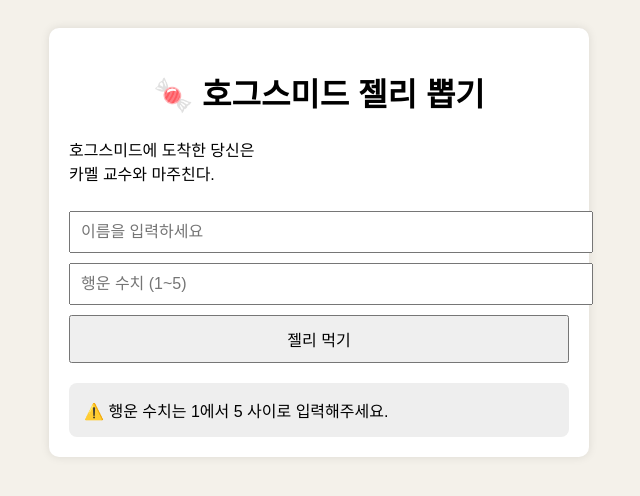
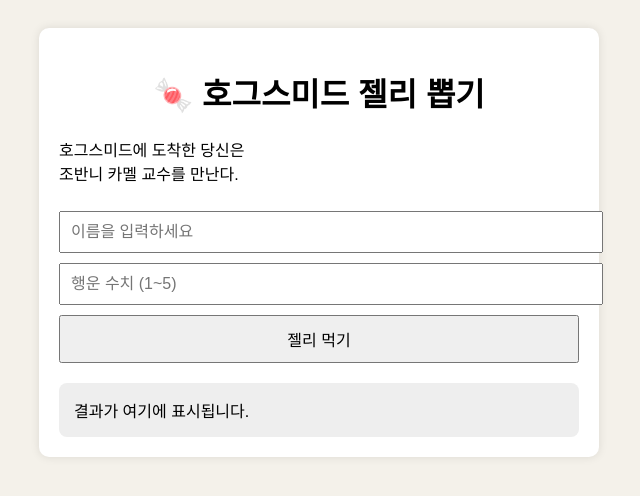
Before and after one commit to lovelmk0627-byte/hogsmeade-jelly, a plain HTML site: page index.html in a window 1280 px wide. Both pictures are taken after a click on the button "젤리 먹기". Shown: the whole page, without its empty margins (321-961 px from the left). Drawn offline with Linux system fonts and the light colour scheme.

Commit message:
Update index.html

```diff
--- a/index.html
+++ b/index.html
@@ -12,7 +12,7 @@
     .box {
       background: white;
       padding: 20px;
-      max-width: 500px;
+      max-width: 520px;
       margin: auto;
       border-radius: 10px;
       box-shadow: 0 0 10px rgba(0,0,0,0.1);
@@ -41,7 +41,7 @@
 
   <p>
     호그스미드에 도착한 당신은<br>
-    카멜 교수와 마주친다.
+    조반니 카멜 교수를 만난다.
   </p>
 
   <input type="text" id="name" placeholder="이름을 입력하세요">
@@ -85,21 +85,21 @@
   5: [0, 5, 60, 35]
 };
 
-// 카멜 교수 대사
+// 카멜 교수 대사 (최종본)
 const camelDialogue = {
-  "바나나": "아, 바나나라서 다행이에요… 당분이 근육 반응을 도와주거든요.",
-  "청사과": "새콤한 과일은 운의 흐름을 정화해줘요.",
-  "마시멜로우": "식감은 없지만… 기억력엔 좋아요!",
-  "블루베리": "이 맛을 알아차렸다면 이미 지능이 올라간 거예요.",
-  "레몬사탕": "레몬은 행운에 좋아요. 너무 찡그리진 말고요.",
-  "시나몬": "시나몬은 힘을 끌어내지만… 무리는 금물이에요!",
-  "솜사탕": "이건 응급용 당분이에요! 몸이 바로 반응할 거예요.",
-  "설탕 묻힌 과일": "체력이 회복될 거예요. 아, 너무 많이 먹진 말고요!",
-  "수박": "수분과 반사 신경에 좋아요.",
-  "체리": "반응 속도가 조금 빨라질 거예요.",
-  "코딱지": "아… 이건 정말 죄송해요… 제가 미리 확인했어야 했는데…",
-  "지렁이": "오늘은… 운이 안 좋은 날 같네요. 무리하지 마세요.",
-  "귀지": "으읏… 근력 반응이 둔해질 수 있어요. 조심하세요."
+  "바나나": "아, 바나나라서 다행이에요… 당분이 근육 반응을 도와주거든요.\n어… 물론 과학적으로요!",
+  "청사과": "새콤한 과일은 운의 흐름을 정화해줘요.\n자, 잠깐만요… 너무 많이 씹으면 안 되는데…",
+  "마시멜로우": "식감은 없지만… 마법적 잔향이 남아요.\n이게 기억력 활성화에, 아, 아무튼 좋아요!",
+  "블루베리": "이 맛을 알아차렸다면 이미 지능이 올라간 거예요.\n네? 무슨 말이냐고요? 아… 아뇨, 아무것도요!",
+  "레몬사탕": "레몬은 기분 전환과 행운에 좋아요.\n어… 너무 찡그리지 말고요, 효과가 떨어져요.",
+  "시나몬": "시, 시나몬은 혈류를 자극해서 힘을 끌어내요.\n다만… 땀이 나면 바로 쉬셔야 해요!",
+  "솜사탕": "이건… 응급 상황에서 쓰는 당분이에요!\n아, 물론 평소엔 추천 안 해요. 정말로요.",
+  "수박": "수분과 반사 신경에 좋아요.\n끝맛이요? 그건… 자연의 일부예요.",
+  "설탕 묻힌 과일": "에너지는 확실히 회복될 거예요.\n다만 이따가… 잠이 올 수도 있어요.",
+  "체리": "체리는 반응 속도를 높여줘요.\n색이 진할수록 효과도… 아! 네, 집중할게요.",
+  "코딱지": "아… 이, 이건 기억에서 지워지는 맛이에요.\n죄송해요, 정말로요…!",
+  "지렁이": "이건… 운이 꼬일 때 나는 맛이에요.\n오늘은 무리하지 않는 게 좋겠어요.",
+  "귀지": "으… 이건 근육 반응을 둔하게 만들어요.\n지금은 절대 운동하면 안 돼요, 네?"
 };
 
 // 뽑기 함수
@@ -109,33 +109,4 @@
 
   if (luck < 1 || luck > 5 || isNaN(luck)) {
     document.getElementById("result").innerText =
-      "⚠️ 행운 수치는 1에서 5 사이로 입력해주세요.";
-    return;
-  }
-
-  const roll = Math.floor(Math.random() * 100) + 1;
-  const [empty, badR, normalR, goodR] = rates[luck];
-  let text = `${name}은(는) 젤리빈을 입에 넣었다...\n\n`;
-
-  if (roll <= empty) {
-    text += "❌ 꽝!\n아무런 효과도 일어나지 않았다.\n\n🧙‍♀️ 카멜 교수:\n\"아… 아무 맛도 안 느껴지셨나요? 그럴 수도 있어요…\"";
-  }
-  else if (roll <= empty + badR) {
-    const j = bad[Math.floor(Math.random() * bad.length)];
-    text += `💀 ${j.name}\n(${j.effect})\n\n🧙‍♀️ 카멜 교수:\n"${camelDialogue[j.name]}"`;
-  }
-  else if (roll <= empty + badR + normalR) {
-    const j = normal[Math.floor(Math.random() * normal.length)];
-    text += `🍬 ${j.name}\n(${j.effect})\n\n🧙‍♀️ 카멜 교수:\n"${camelDialogue[j.name]}"`;
-  }
-  else {
-    const j = good[Math.floor(Math.random() * good.length)];
-    text += `✨ ${j.name}\n(${j.effect})\n\n🧙‍♀️ 카멜 교수:\n"${camelDialogue[j.name]}"`;
-  }
-
-  document.getElementById("result").innerText = text;
-}
-</script>
-
-</body>
-</html>
+      "⚠️ 행운 수치는 1
```
